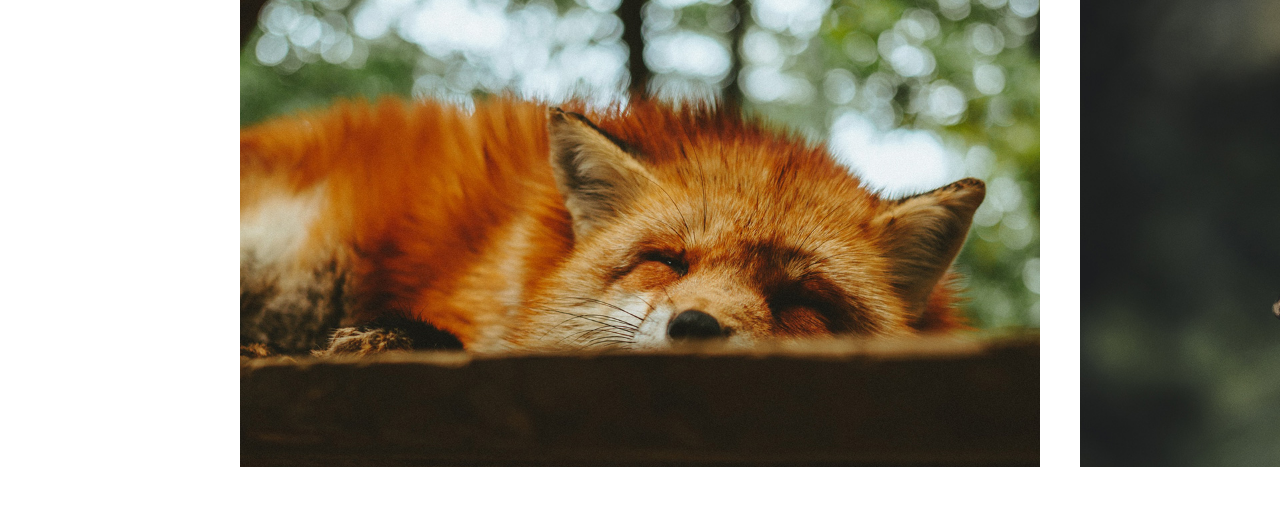
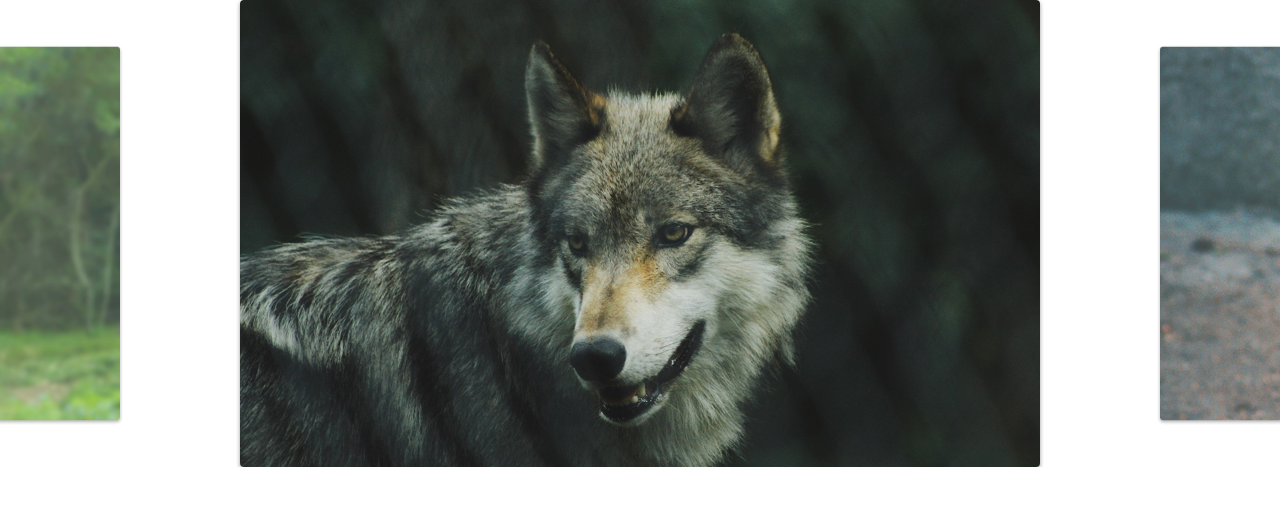
Before and after one commit to seel3r/slide, a plain HTML site: page index.html in a window 1280 px wide. Drawn offline with Linux system fonts and the light colour scheme.

Commit message:
Ajuste das configuracoes ao resize e classe ativa adicionada

```diff
--- a/css/style.css
+++ b/css/style.css
@@ -21,9 +21,25 @@ img {
   display: flex;
 }
 
+.slide:hover {
+  will-change: transform;
+}
+
 .slide li {
   flex-shrink: 0;
   width: 80vw;
   max-width: 800px;
+
+  border-radius: 4px;
+  overflow: hidden;
+  box-shadow: 0 2px 4px rgba(0, 0, 0, 0.4);
+  opacity: 0.8;
+  transform: scale(0.8);
   margin: 0 20px;
+  transition: 0.4s;
 }
+
+.slide li.active {
+  opacity: 1;
+  transform: scale(1);
+}
--- a/js/script.js
+++ b/js/script.js
@@ -3,4 +3,4 @@ import Slide from "./slide.js";
 const slide = new Slide(".slide", ".slide-wrapper");
 
 slide.init();
-slide.changeSlide(0);
+slide.changeSlide(3);
--- a/js/slide.js
+++ b/js/slide.js
@@ -1,8 +1,11 @@
+import debounce from "./debounce.js";
+
 export default class Slide {
   constructor(slide, wrapper) {
     this.slide = document.querySelector(slide);
     this.wrapper = document.querySelector(wrapper);
     this.dist = { finalPosition: 0, startX: 0, movement: 0 };
+    this.activeClass = "active";
   }
 
   transition(active) {
@@ -67,12 +70,6 @@ export default class Slide {
     this.wrapper.addEventListener("touchend", this.onEnd);
   }
 
-  bindEvents() {
-    this.onStart = this.onStart.bind(this);
-    this.onMove = this.onMove.bind(this);
-    this.onEnd = this.onEnd.bind(this);
-  }
-
   // Slides config
   slidePosition(slide) {
     const margin = (this.wrapper.offsetWidth - slide.offsetWidth) / 2;
@@ -100,6 +97,14 @@ export default class Slide {
     this.moveSlide(activeSlide.position);
     this.slidesIndexNav(index);
     this.dist.finalPosition = activeSlide.position;
+    this.changeActiveClass();
+  }
+
+  changeActiveClass() {
+    this.slideArray.forEach((item) =>
+      item.element.classList.remove(this.activeClass)
+    );
+    this.slideArray[this.index.active].element.classList.add(this.activeClass);
   }
 
   activePrevSlide() {
@@ -110,11 +115,30 @@ export default class Slide {
     if (this.index.next !== undefined) this.changeSlide(this.index.next);
   }
 
+  onResize() {
+    setTimeout(() => {
+      this.slidesConfig();
+      this.changeSlide(this.index.active);
+    }, 1000);
+  }
+
+  addResizeEvent() {
+    window.addEventListener("resize", this.onResize);
+  }
+
+  bindEvents() {
+    this.onStart = this.onStart.bind(this);
+    this.onMove = this.onMove.bind(this);
+    this.onEnd = this.onEnd.bind(this);
+    this.onResize = debounce(this.onResize.bind(this), 200);
+  }
+
   init() {
     this.bindEvents();
     this.transition(true);
     this.addSlideEvents();
     this.slidesConfig();
+    this.addResizeEvent();
     return this;
   }
 }
```
